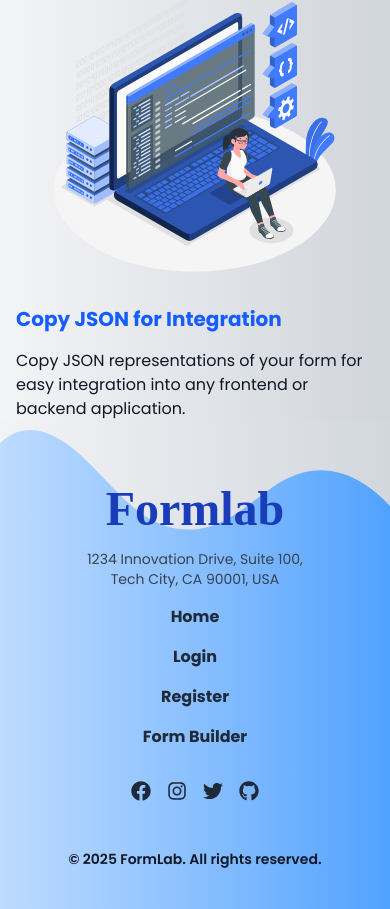
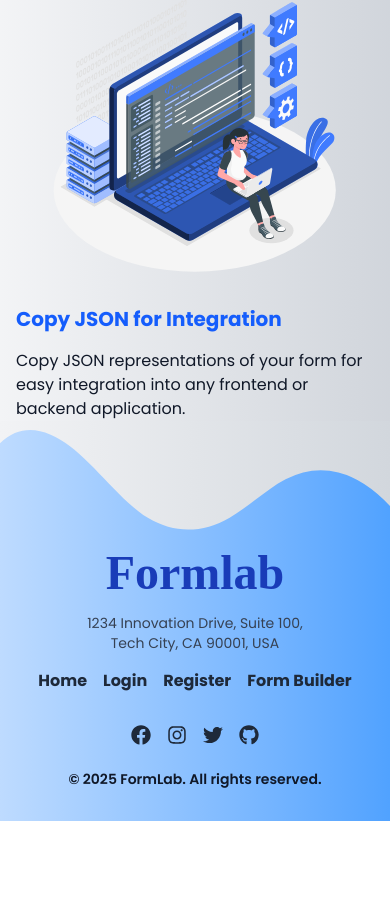
Before and after one commit to bsp704848/FormLab, a React (Vite) app: page / in a window 390 px wide. Shown: the part 2023-2932 px from the top of the page. After the commit the page ends 2844 px from the top, so only its background shows below. Built offline with nearby package versions, Linux system fonts and the light colour scheme; no server answers; a web font is replaced by a local one.

Commit message:
modified Footer.jsx

```diff
--- a/src/components/ui/Footer.jsx
+++ b/src/components/ui/Footer.jsx
@@ -14,7 +14,7 @@ export default function Footer() {
 
   return (
 
-    <footer className="relative bg-gradient-to-r from-blue-200 to-blue-400  text-gray-800 pt-16 pb-10 overflow-hidden">
+    <footer className="relative bg-gradient-to-r from-blue-200 to-blue-400  text-gray-800 md:pt-16 pt-32 pb-8 overflow-hidden min-h-[400px] md:min-h-0">
 
 
       <div className="absolute top-0 left-0 w-full rotate-180">
@@ -66,26 +66,26 @@ export default function Footer() {
               window.scrollTo({ top: 0, behavior: 'smooth' });
               navigate('/');
             }}
-            className="hover:underline transition block w-full text-center md:w-auto hover:cursor-pointer"
+            className="hover:underline transition inline-block text-center hover:cursor-pointer"
           >
             Home
           </button>
 
           <Link
             to="/login"
-            className="hover:underline block w-full text-center md:w-auto transition hover:cursor-pointer"
+            className="hover:underline transition inline-block text-center hover:cursor-pointer"
           >
             Login
           </Link>
           <Link
             to="/register"
-            className="hover:underline transition block w-full text-center md:w-auto hover:cursor-pointer"
+            className="hover:underline transition inline-block text-center hover:cursor-pointer"
           >
             Register
           </Link>
           <Link
             to="/formBuilder"
-            className="hover:underline transition block w-full text-center md:w-auto hover:cursor-pointer"
+            className="hover:underline transition inline-block text-center hover:cursor-pointer"
           >
             Form Builder
           </Link>
@@ -127,7 +127,7 @@ export default function Footer() {
         </div>
       </div>
 
-      <div className="relative z-10 pt-12 text-center text-sm font-semibold text-gray-900">
+      <div className="relative z-10 pt-6 md:pt-12 text-center text-sm font-semibold text-gray-900">
         &copy; {new Date().getFullYear()} FormLab. All rights reserved.
       </div>
     </footer>
```
